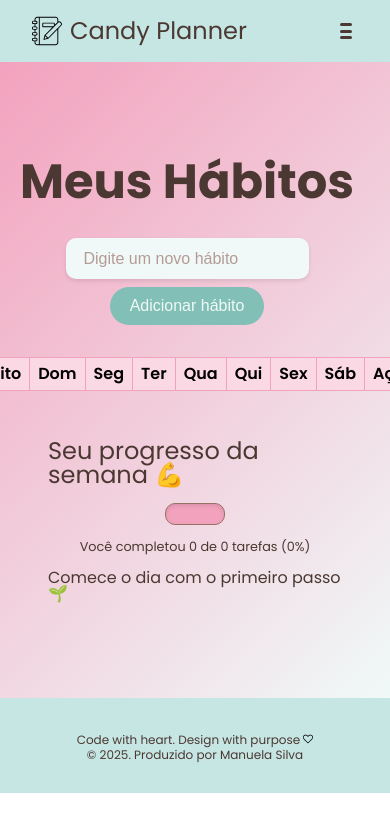
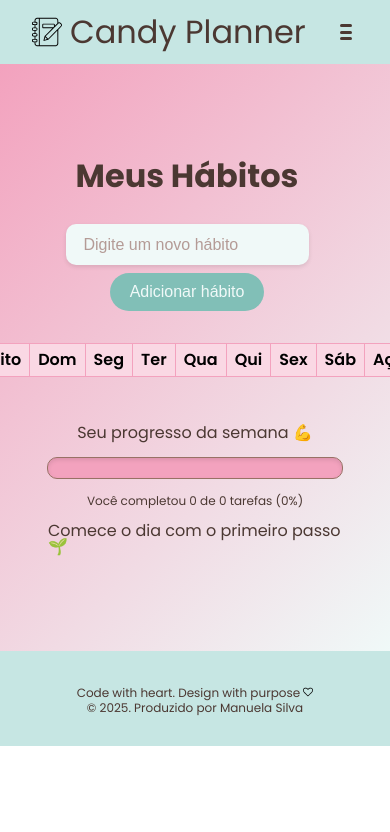
Before and after one commit to netuninho/candy-planner, a React (Vite) app: page /habitos in a window 390 px wide. Shown: the top 832 px of the page. Built offline with nearby package versions, Linux system fonts and the light colour scheme.

Commit message:
feat: ajustes responsividade

```diff
--- a/src/assets/styles/base/_variables.scss
+++ b/src/assets/styles/base/_variables.scss
@@ -7,7 +7,7 @@ $font-poppins: 'Poppins', sans-serif;
 // Font sizes
 $font-size-sm: 0.75rem;
 $font-size-md: 1rem;
-$font-size-lg: 1.5rem;
+$font-size-lg: 2rem;
 $font-size-xl: 3rem;
 
 // Color Palette
--- a/src/assets/styles/main.scss
+++ b/src/assets/styles/main.scss
@@ -6,6 +6,10 @@
   font-family: $font-poppins;
   padding: 3rem;
   background: linear-gradient(135deg, $bubble-gum , $candy-floss);
+  display: flex;
+  justify-content: center;
+  flex-direction: column;
+  align-items: center;
 }
 
 .--underline {
--- a/src/assets/styles/pages/Habitos.scss
+++ b/src/assets/styles/pages/Habitos.scss
@@ -1,4 +1,5 @@
 @use '../base/variables' as *;
+@use '../base/responsive' as *;
 
 .habits {
   display: flex;
@@ -15,10 +16,14 @@
   }
 
   &__title {
-    font-size: 3rem;
+    font-size: $font-size-xl;
     color: $chocolate;
     text-align: center;
     font-weight: 700;
+
+    @include max-mobile {
+      font-size: $font-size-lg;
+    }
   }
 
   &__new {
@@ -65,9 +70,10 @@
     gap: 1rem;
     color: $chocolate;
     margin: 3rem 0;
+    max-width: 300px;
 
     &-bar {
-      width: 20%;
+      width: 100%;
       height: 20px;
       background-color: $bubble-gum;
       border-radius: 10px;
@@ -86,11 +92,11 @@
     }
 
     h2 {
-      font-size: 1.5rem;
+      font-size: $font-size-md;
     }
 
     &-text {
-      font-size: .8rem;
+      font-size: $font-size-sm;
     }
   }
 }
--- a/src/assets/styles/pages/Home.scss
+++ b/src/assets/styles/pages/Home.scss
@@ -1,14 +1,19 @@
 @use '../base/variables' as *;
+@use '../base/responsive' as *;
 
 .hero {
   color: $chocolate;
   text-align: center;
-  padding: 4rem 3rem;
+  padding: 2rem 0;
 
   &__title {
     font-size: $font-size-xl;
     font-weight: 700;
     margin-bottom: 1.5rem;
+
+    @include max-mobile {
+      font-size: $font-size-lg;
+    }
   }
 
   &__subtitle {
--- a/src/assets/styles/pages/Planner.scss
+++ b/src/assets/styles/pages/Planner.scss
@@ -25,9 +25,13 @@
 
   &__title {
     text-align: center;
-    font-size: 1.8rem;
+    font-size: $font-size-xl;
     margin-bottom: 1.5rem;
     color: $chocolate;
+
+    @include max-mobile {
+      font-size: $font-size-lg;
+    }
   }
 
   &__input {
--- a/src/assets/styles/pages/Sobre.scss
+++ b/src/assets/styles/pages/Sobre.scss
@@ -4,14 +4,17 @@
   background: linear-gradient(135deg, $bubble-gum , $candy-floss);
   padding: 2rem 1rem;
   color: $chocolate;
-  line-height: 1.6;
 
   h1,
   h2 {
-    font-size: 1.8rem;
+    font-size: $font-size-xl;
     margin: 2rem 0;
     text-align: center;
     font-weight: 600;
+
+    @include max-mobile {
+      font-size: $font-size-lg;
+    }
   }
 
   p {
@@ -21,8 +24,6 @@
   }
 
   ul {
-    list-style: none;
-    padding: 0;
     margin-bottom: 2rem;
     display: flex;
     flex-direction: column;
--- a/src/pages/Sobre.tsx
+++ b/src/pages/Sobre.tsx
@@ -16,7 +16,7 @@ const Sobre = () => {
         </section>
 
         <section className="sobre__how">
-          <h2>✨ Como funciona</h2>
+          <h2>Como funciona ✨</h2>
           <ul>
             <li>
               <strong>📝 Planner:</strong> um espaço livre pra você
```
